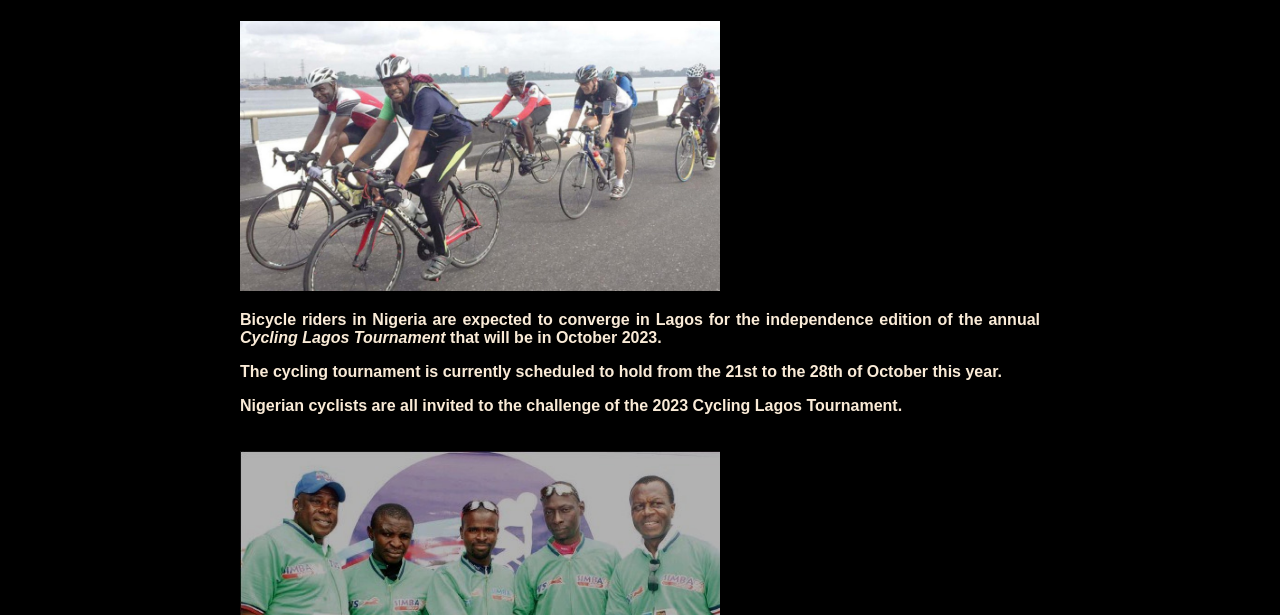
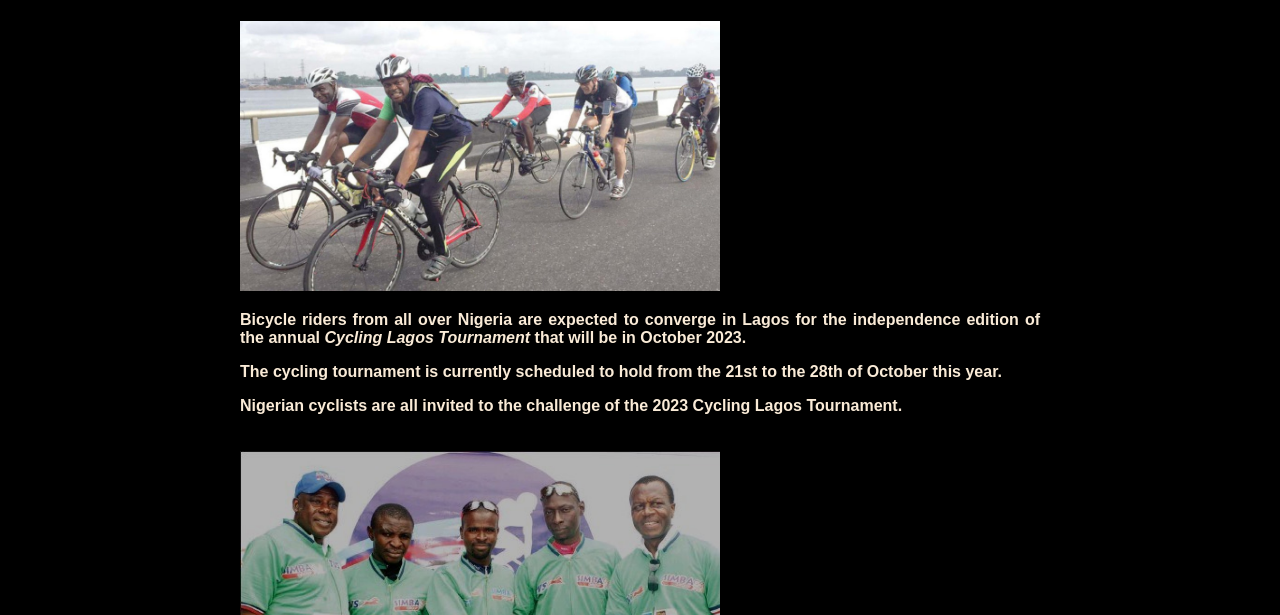
Before and after one commit to Bobnati/Nigeria-Cycling-Embassy, a plain HTML site: page 14-Cycling-Lagos-2023.html in a window 1280 px wide. Shown: the part 185-800 px from the top of the page. Drawn offline with Linux system fonts and the light colour scheme.

Commit message:
edited text

```diff
--- a/14-Cycling-Lagos-2023.html
+++ b/14-Cycling-Lagos-2023.html
@@ -36,7 +36,7 @@
 
  <img src="Cycling-in-Nigeria.jpg" alt="cyclists-on-3MB">
 
-<p>Bicycle riders in Nigeria are expected to converge in Lagos for the independence edition of the annual <em>Cycling Lagos Tournament</em> that will be in October 2023.</p>
+<p>Bicycle riders from all over Nigeria are expected to converge in Lagos for the independence edition of the annual <em>Cycling Lagos Tournament</em> that will be in October 2023.</p>
 <p>The cycling tournament is currently scheduled to hold from the 21st to the 28th of October this year.</p>
 <p>Nigerian cyclists are all invited to the challenge of the <time datetime="2023-10-21">2023 Cycling Lagos Tournament</time>.</p>
 
```
